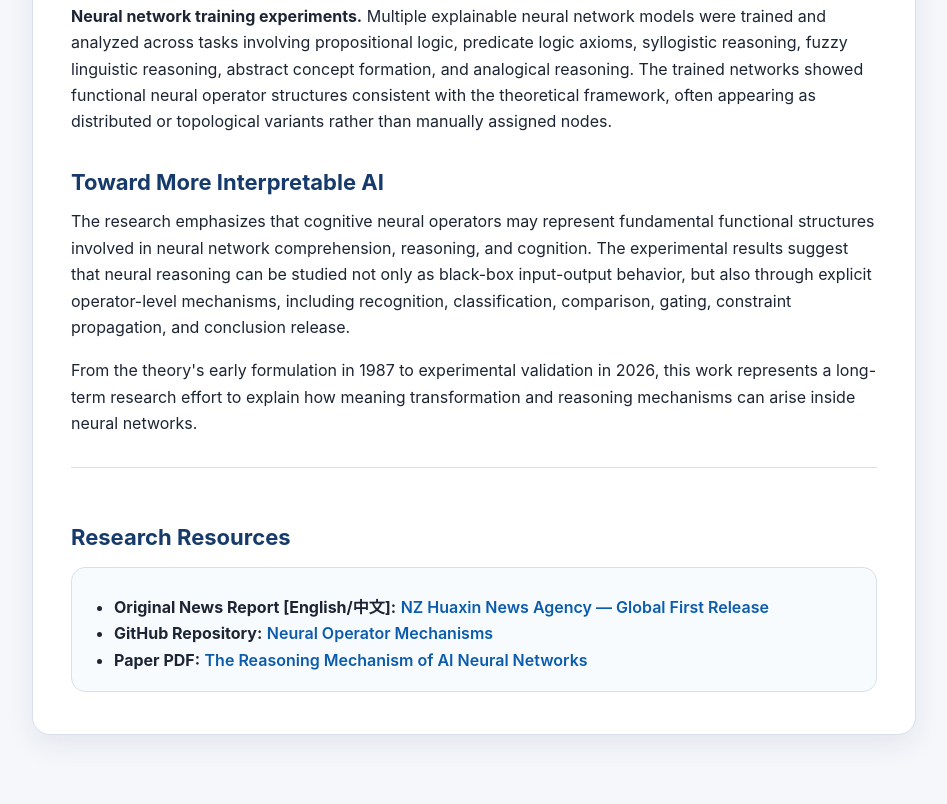
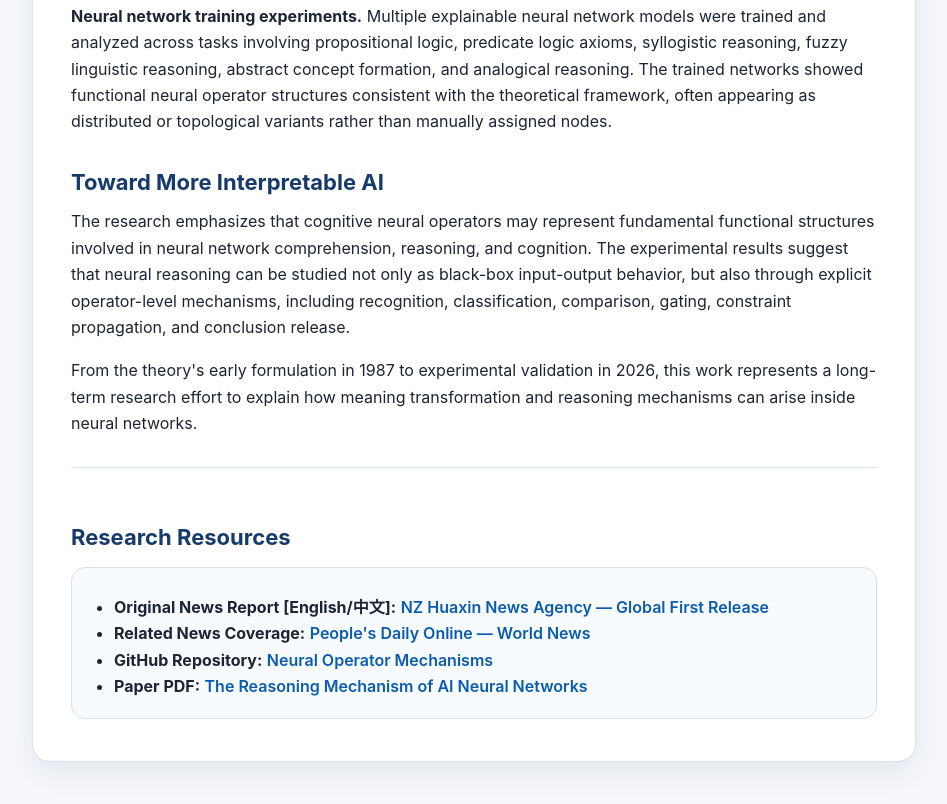
Before and after one commit to jianyu-duan-nz/neural-operator-mechanisms, a plain HTML site: page index.html in a window 1280 px wide. Shown: the part 1143-1947 px from the top of the page, without its empty margins (166-1113 px from the left). Drawn offline with Linux system fonts and the light colour scheme.

Commit message:
Add related People Daily coverage link

```diff
--- a/index.html
+++ b/index.html
@@ -190,6 +190,7 @@
           <div class="resource-box">
             <ul>
               <li><strong>Original News Report [English/中文]:</strong> <a href="https://worldhorizon.cn/archives/60762" target="_blank" rel="noopener">NZ Huaxin News Agency — Global First Release</a></li>
+              <li><strong>Related News Coverage:</strong> <a href="http://world.people.com.cn/n1/2016/0316/c1002-28204309.html" target="_blank" rel="noopener">People's Daily Online — World News</a></li>
               <li><strong>GitHub Repository:</strong> <a href="https://github.com/jianyu-duan-nz/neural-operator-mechanisms" target="_blank" rel="noopener">Neural Operator Mechanisms</a></li>
               <li><strong>Paper PDF:</strong> <a href="The_Reasoning_Mechanism_of_AI_Neural_Networks.pdf">The Reasoning Mechanism of AI Neural Networks</a></li>
             </ul>
```
